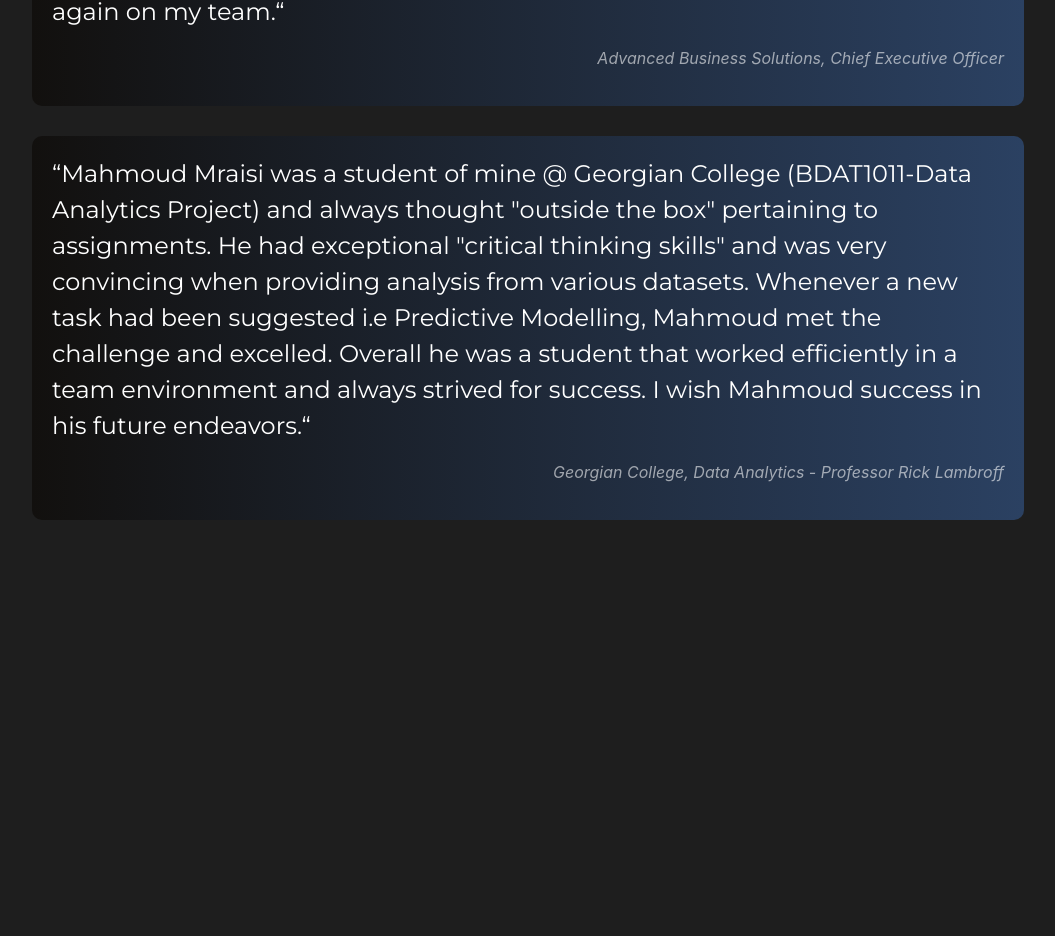
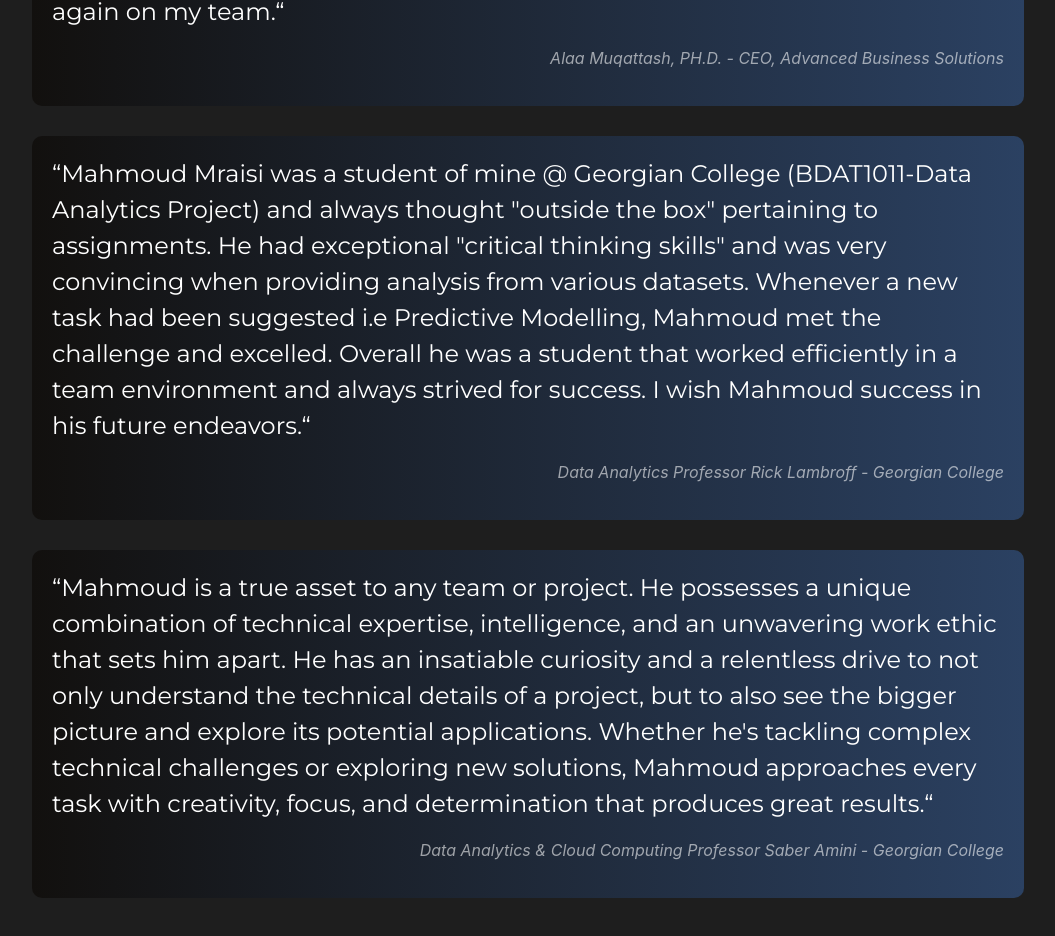
Before and after one commit to m-mraisi/mahmoud_mraisi_portfolio, a React (Create React App) app: page /reviews in a window 1280 px wide. Shown: the part 368-1304 px from the top of the page, without its empty margins (112-1167 px from the left). Before the commit the page ends 1008 px from the top, so only its background shows below. Built offline with nearby package versions, Linux system fonts and the light colour scheme.

Commit message:
updated the Reviews component

```diff
--- a/src/components/Reviews.js
+++ b/src/components/Reviews.js
@@ -3,6 +3,49 @@ import { useEffect } from "react";
 import classes from "./Reviews.module.css";
 
 const Reviews = () => {
+  const reviewList = [
+    {
+      reviewContent: `“Mahmoud has all the qualities to do so well in his career. He is
+      determined, hard worker, smart, good communicator and doesn't stop
+      until the job is done. In such a short period of time, he was able
+      to grasp difficult SAP technical skills and help contribute
+      significantly to ABS. I would be delighted to have him again on my
+      team.“`,
+      reviewAuthor: "Alaa Muqattash, PH.D. - CEO, Advanced Business Solutions",
+    },
+    {
+      reviewContent: `“Mahmoud Mraisi was a student of mine @ Georgian College
+      (BDAT1011-Data Analytics Project) and always thought "outside the
+      box" pertaining to assignments. He had exceptional "critical
+      thinking skills" and was very convincing when providing analysis
+      from various datasets. Whenever a new task had been suggested i.e
+      Predictive Modelling, Mahmoud met the challenge and excelled.
+      Overall he was a student that worked efficiently in a team
+      environment and always strived for success. I wish Mahmoud success
+      in his future endeavors.“`,
+      reviewAuthor: "Data Analytics Professor Rick Lambroff - Georgian College",
+    },
+    {
+      reviewContent: `“Mahmoud is a true asset to any team or project.
+       He possesses a unique combination of technical expertise, intelligence,
+       and an unwavering work ethic that sets him apart. He has an insatiable
+       curiosity and a relentless drive to not only understand the technical details
+       of a project, but to also see the bigger picture and explore its potential applications.
+       Whether he's tackling complex technical challenges or exploring new solutions,
+       Mahmoud approaches every task with creativity, focus,
+       and determination that produces great results.“`,
+      reviewAuthor:
+        "Data Analytics & Cloud Computing Professor Saber Amini - Georgian College",
+    },
+  ];
+
+  const reviewListView = reviewList.map((item, i) => (
+    <div className={classes["review-section"]} key={i}>
+      <p className={classes["review-text"]}>{item.reviewContent}</p>
+      <p className={classes["reviewer-name"]}>{item.reviewAuthor}</p>
+    </div>
+  ));
+
   useEffect(() => {
     window.scrollTo(0, 0);
   }, []);
@@ -10,35 +53,7 @@ const Reviews = () => {
     <div className={classes["reviews-container"]}>
       <h1 className={classes["reviews-title"]}>Reviews & Recommendations</h1>
       <div className={classes["reviews-sections-container"]}>
-        <div className={classes["review-section"]}>
-          <p className={classes["review-text"]}>
-            “Mahmoud has all the qualities to do so well in his career. He is
-            determined, hard worker, smart, good communicator and doesn't stop
-            until the job is done. In such a short period of time, he was able
-            to grasp difficult SAP technical skills and help contribute
-            significantly to ABS. I would be delighted to have him again on my
-            team.“
-          </p>
-          <p className={classes["reviewer-name"]}>
-            Advanced Business Solutions, Chief Executive Officer
-          </p>
-        </div>
-        <div className={classes["review-section"]}>
-          <p className={classes["review-text"]}>
-            “Mahmoud Mraisi was a student of mine @ Georgian College
-            (BDAT1011-Data Analytics Project) and always thought "outside the
-            box" pertaining to assignments. He had exceptional "critical
-            thinking skills" and was very convincing when providing analysis
-            from various datasets. Whenever a new task had been suggested i.e
-            Predictive Modelling, Mahmoud met the challenge and excelled.
-            Overall he was a student that worked efficiently in a team
-            environment and always strived for success. I wish Mahmoud success
-            in his future endeavors.“
-          </p>
-          <p className={classes["reviewer-name"]}>
-            Georgian College, Data Analytics - Professor Rick Lambroff
-          </p>
-        </div>
+        {reviewListView}
       </div>
     </div>
   );
```
